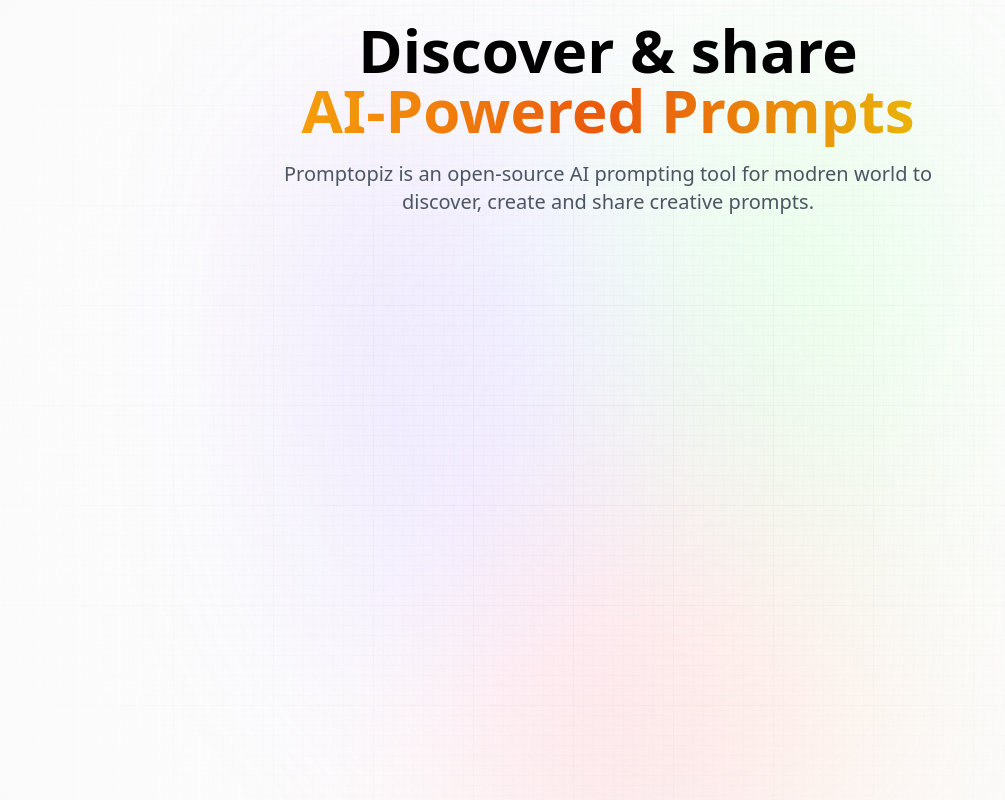
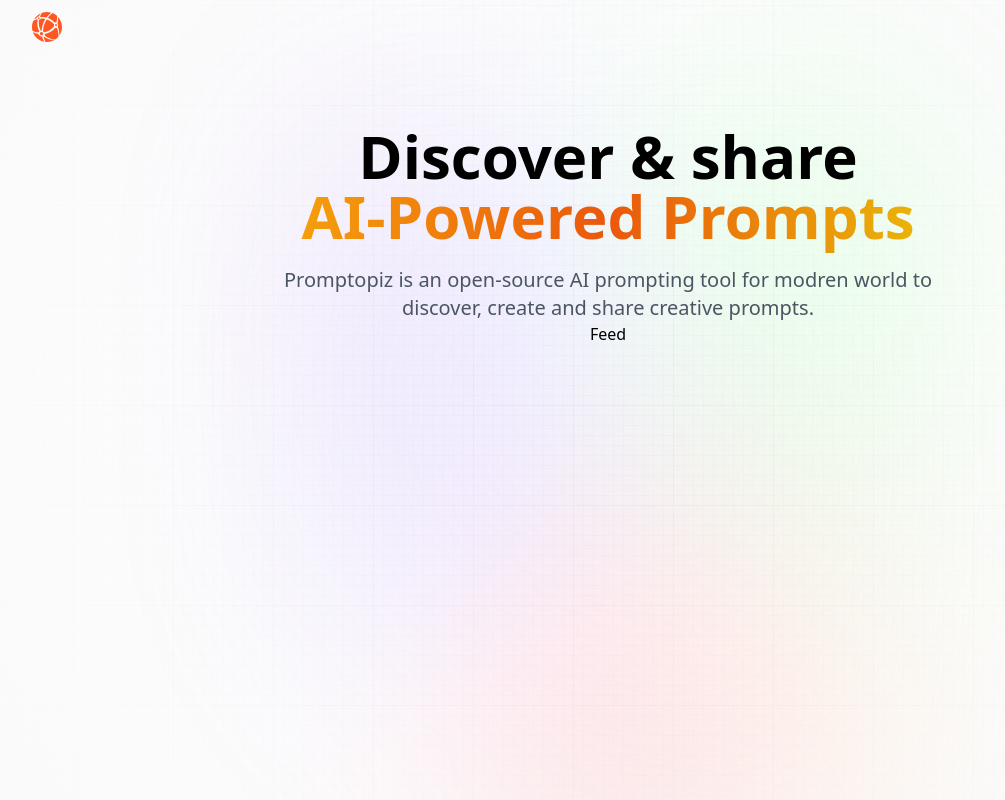
Before and after one commit to BouaikIlham/promptopia, a Next.js app: page / in a window 1280 px wide. Shown: the whole page, without its empty margins (32-1037 px from the left). Built offline with nearby package versions, Linux system fonts and the light colour scheme.

Commit message:
nav sign out butt

```diff
--- a/app/layout.jsx
+++ b/app/layout.jsx
@@ -1,3 +1,4 @@
+import Navbar from '@/components/Navbar'
 import '@/styles/globals.css'
 
 export const metadata = {
@@ -13,6 +14,7 @@ const RootLayout = ({children}) => {
             </div>
 
             <main className="app">
+                <Navbar />
                 {children}
             </main>
         </body>
--- a/app/page.jsx
+++ b/app/page.jsx
@@ -1,3 +1,5 @@
+import Feed from "@/components/Feed"
+
 const Home = () => {
   return (
     <section className="w-full flex-center flex-col">
@@ -13,8 +15,7 @@ const Home = () => {
             prompting tool for modren world to discover,
             create and share creative prompts.
         </p>
-
-        {/* Feed */}
+        <Feed />
     </section>
   )
 }
--- a/components/Navbar.jsx
+++ b/components/Navbar.jsx
@@ -1,8 +1,54 @@
-import React from 'react'
+'use client'
 
+import Link from 'next/link'
+import Image from 'next/image'
+import { useState, useEffect } from 'react'
+import {signIn, signOut} from "next-auth/react"
 const Navbar = () => {
+
+  const isUserLoggedIn = false
   return (
-    <div>Navbar</div>
+    <nav className="flex-between w-full mb-16 pt-3">
+      <Link href="/" className="flex gap-2 flex-center">
+        <Image
+          src="/assets/images/logo.svg"
+          width={30}
+          height={30}
+          className="object-contain"
+        />
+      </Link>
+
+      {/*  Desktop Navigation */}
+      <div className="sm:flex hidden">
+        {isUserLoggedIn ? (
+          <div className="flex gap-3 md:gap-5">
+            <Link href="/create-prompt" className="black_btn">
+              Create Post
+            </Link>
+
+            <button type="button"
+                     onClick={signOut}
+                     className="outline_btn">
+              Sign Out
+            </button>
+
+            <Link href="/profile">
+              <Image
+                src="/assets/images/logo.svg"
+                width={37}
+                height={37}
+                className="rounded-full"
+                alt="profile"
+              />
+            </Link>
+          </div>
+        ):
+        (
+          <></>
+        )
+        }
+      </div>
+    </nav>
   )
 }
 
```
